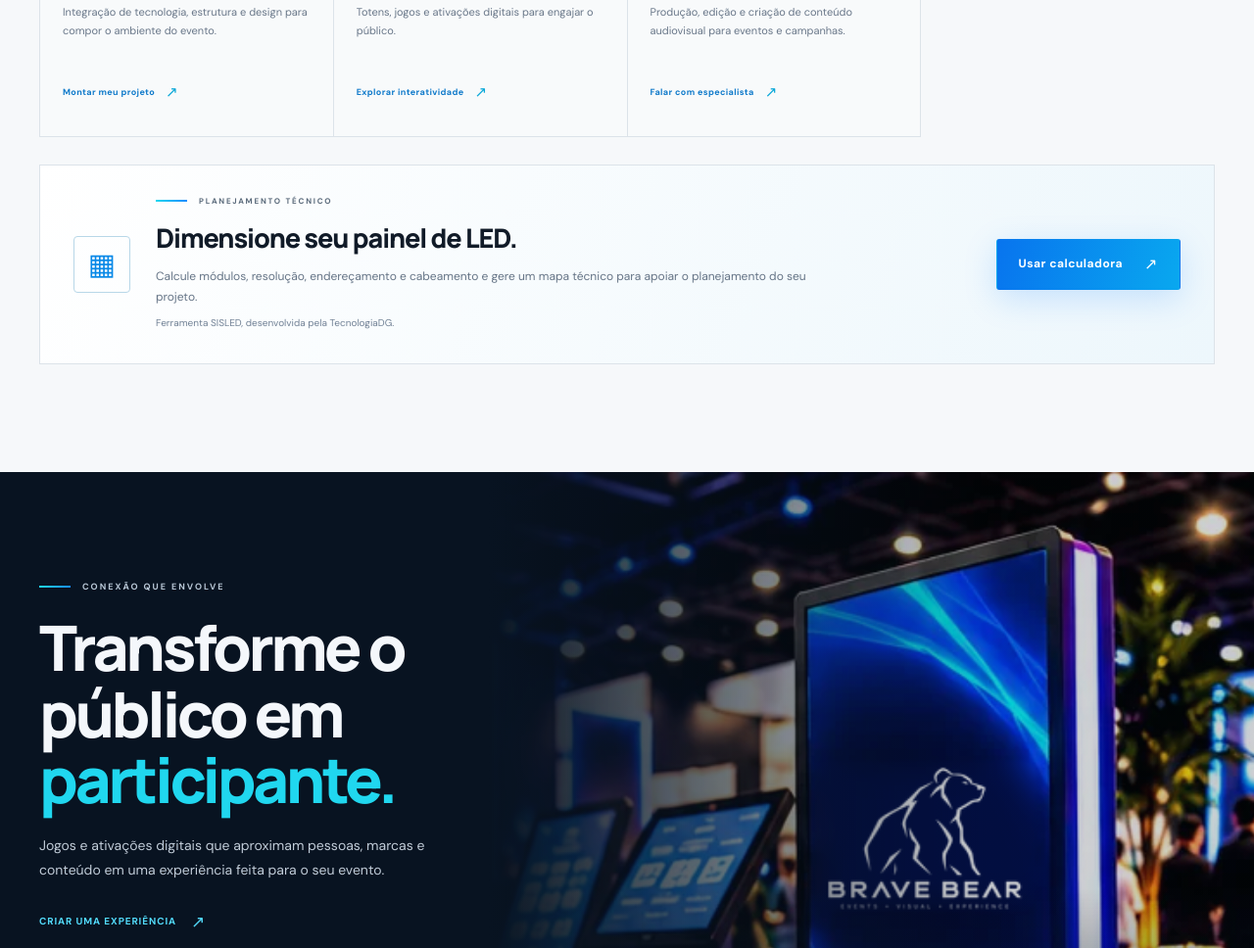
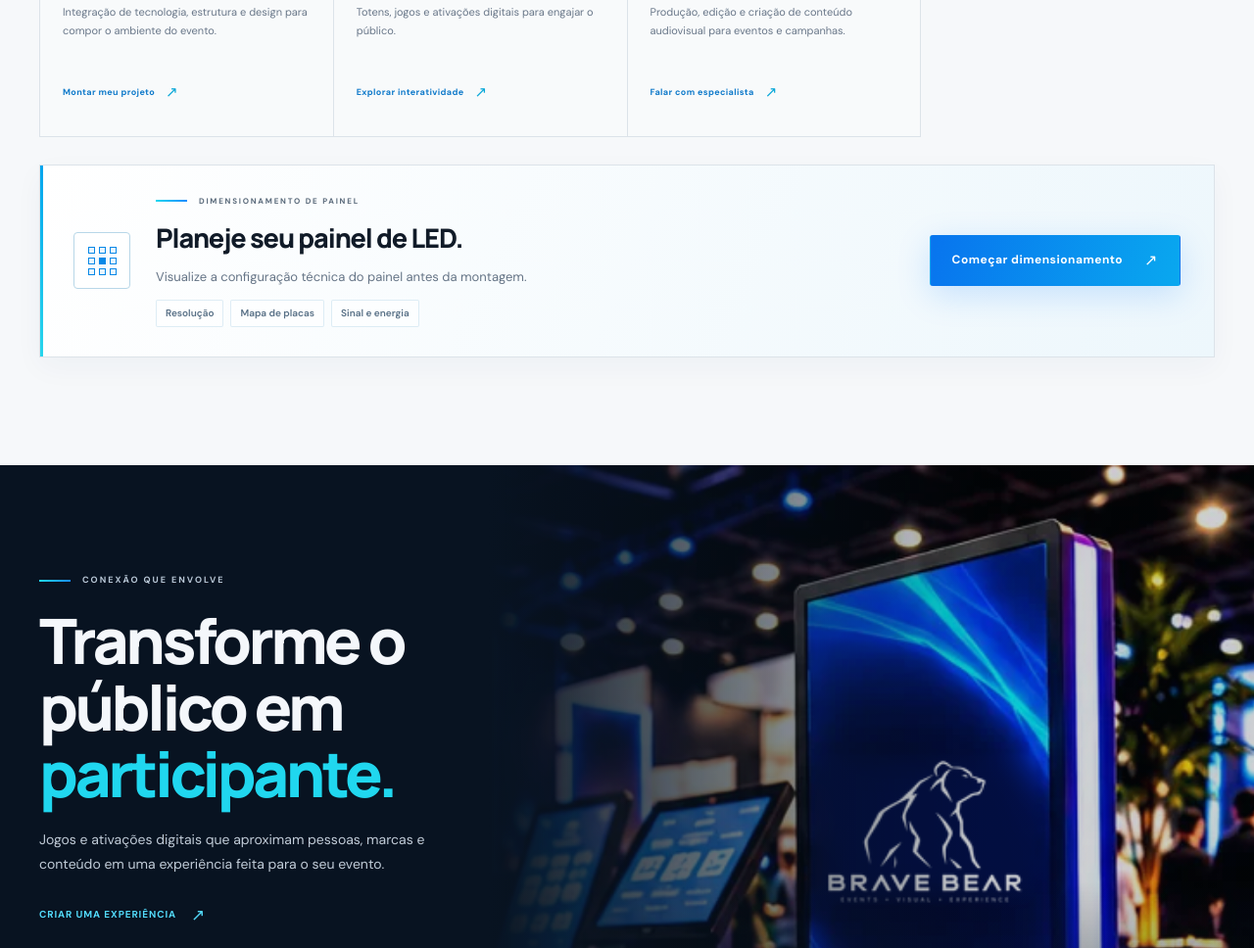
Before and after one commit to jhonicardoso/brave-bear-events, a plain HTML site: page index.html in a window 1280 px wide. Shown: the part 1827-2795 px from the top of the page at 98% size. Drawn offline with Linux system fonts and the light colour scheme.

Commit message:
Refine LED calculator teaser

```diff
--- a/index.html
+++ b/index.html
@@ -114,14 +114,14 @@
           <article class="service-card"><span class="service-number">11</span><div class="service-icon icon-content" aria-hidden="true">▷</div><h3>Vídeo e conteúdo</h3><p>Produção, edição e criação de conteúdo audiovisual para eventos e campanhas.</p><a href="#orcamento">Falar com especialista <span>↗</span></a></article>
         </div>
         <aside class="led-planner" aria-labelledby="led-planner-title">
-          <div class="led-planner-icon" aria-hidden="true">▦</div>
+          <div class="led-planner-icon" aria-hidden="true"><span><i></i><i></i><i></i><i></i><i></i><i></i><i></i><i></i><i></i></span></div>
           <div class="led-planner-copy">
-            <p class="eyebrow eyebrow-dark"><span class="eyebrow-line"></span> PLANEJAMENTO TÉCNICO</p>
-            <h3 id="led-planner-title">Dimensione seu painel de LED.</h3>
-            <p>Calcule módulos, resolução, endereçamento e cabeamento e gere um mapa técnico para apoiar o planejamento do seu projeto.</p>
-            <span class="led-planner-note">Ferramenta SISLED, desenvolvida pela TecnologiaDG.</span>
+            <p class="eyebrow eyebrow-dark"><span class="eyebrow-line"></span> DIMENSIONAMENTO DE PAINEL</p>
+            <h3 id="led-planner-title">Planeje seu painel de LED.</h3>
+            <p>Visualize a configuração técnica do painel antes da montagem.</p>
+            <ul class="led-planner-highlights" aria-label="Recursos da calculadora"><li>Resolução</li><li>Mapa de placas</li><li>Sinal e energia</li></ul>
           </div>
-          <a class="button led-planner-button" href="calculadora-led.html">Usar calculadora <span aria-hidden="true">↗</span></a>
+          <a class="button led-planner-button" href="calculadora-led.html">Começar dimensionamento <span aria-hidden="true">↗</span></a>
         </aside>
       </div>
     </section>
--- a/styles.css
+++ b/styles.css
@@ -102,13 +102,26 @@ button, a { -webkit-tap-highlight-color: transparent; }
 .service-card > a { display: inline-flex; gap: 11px; align-items: center; color: #107aca; font-size: 9px; font-weight: 700; letter-spacing: .04em; }
 .service-card > a span { color: #08a7d8; font-size: 15px; }
 
-.led-planner { display: grid; grid-template-columns: auto minmax(0, 1fr) auto; align-items: center; gap: 26px; margin-top: 28px; padding: 30px 34px; border: 1px solid #dce3e9; background: linear-gradient(115deg, #fff 0%, #edf7fc 100%); }
-.led-planner-icon { display: grid; width: 58px; height: 58px; place-items: center; border: 1px solid #b8d7e8; border-radius: 4px; color: #0788e7; font-size: 30px; }
+.led-planner { position: relative; display: grid; grid-template-columns: auto minmax(0, 1fr) auto; align-items: center; gap: 26px; margin-top: 28px; padding: 30px 34px; overflow: hidden; border: 1px solid #dce3e9; background: linear-gradient(115deg, #fff 0%, #edf7fc 100%); box-shadow: 0 10px 28px rgba(9,62,103,.04); transition: transform .25s ease, border-color .25s ease, box-shadow .25s ease, background .25s ease; }
+.led-planner::before { position: absolute; inset: 0 auto 0 0; width: 3px; background: linear-gradient(180deg, #04a5ed, #28d5ec); content: ""; }
+.led-planner-icon { display: grid; width: 58px; height: 58px; place-items: center; border: 1px solid #b8d7e8; border-radius: 4px; color: #0788e7; background: rgba(255,255,255,.82); }
+.led-planner-icon > span { display: grid; width: 29px; grid-template-columns: repeat(3, 1fr); gap: 4px; }
+.led-planner-icon i { display: block; aspect-ratio: 1; border: 1px solid #0788e7; background: rgba(8,136,231,.08); }
+.led-planner-icon i:nth-child(5) { background: #0788e7; box-shadow: 0 0 10px rgba(8,136,231,.32); }
+.led-planner:hover .led-planner-icon i, .led-planner:focus-within .led-planner-icon i { animation: led-tile-pulse 1.25s ease-in-out infinite; }
+.led-planner:hover .led-planner-icon i:nth-child(3n), .led-planner:focus-within .led-planner-icon i:nth-child(3n) { animation-delay: .18s; }
+.led-planner:hover .led-planner-icon i:nth-child(3n + 1), .led-planner:focus-within .led-planner-icon i:nth-child(3n + 1) { animation-delay: .36s; }
+@keyframes led-tile-pulse { 50% { background: rgba(8,136,231,.38); box-shadow: 0 0 8px rgba(8,136,231,.24); } }
 .led-planner-copy .eyebrow { margin-bottom: 9px; font-size: 8px; }
 .led-planner-copy h3 { margin: 0 0 7px; font-family: var(--font-display); font-size: clamp(20px, 2.5vw, 27px); font-weight: 800; letter-spacing: -.04em; }
-.led-planner-copy > p:not(.eyebrow) { max-width: 690px; margin: 0; color: var(--paper-muted); font-size: 12px; line-height: 1.7; }
-.led-planner-note { display: inline-block; margin-top: 9px; color: #718195; font-size: 10px; }
+.led-planner-copy > p:not(.eyebrow) { max-width: 690px; margin: 0; color: var(--paper-muted); font-size: 13px; line-height: 1.65; }
+.led-planner-highlights { display: flex; flex-wrap: wrap; gap: 7px; margin: 12px 0 0; padding: 0; list-style: none; }
+.led-planner-highlights li { padding: 5px 9px; border: 1px solid rgba(9,116,175,.13); border-radius: 2px; color: #587086; background: rgba(255,255,255,.56); font-size: 10px; font-weight: 600; }
 .led-planner-button { white-space: nowrap; }
+.led-planner-button:focus-visible { outline: 3px solid rgba(8,136,231,.28); outline-offset: 3px; }
+@media (hover: hover) {
+  .led-planner:hover, .led-planner:focus-within { transform: translateY(-3px); border-color: #b7dcec; background: linear-gradient(115deg, #fff 0%, #e8f6fc 100%); box-shadow: 0 18px 38px rgba(9,62,103,.1); }
+}
 
 .led-calculator-section { padding-block: 105px; color: #f2f7fc; background: radial-gradient(ellipse at 90% 0%, rgba(0,120,235,.15), transparent 38%), #08111c; }
 .led-calculator-section .section-intro { color: #aab9c9; }
```
